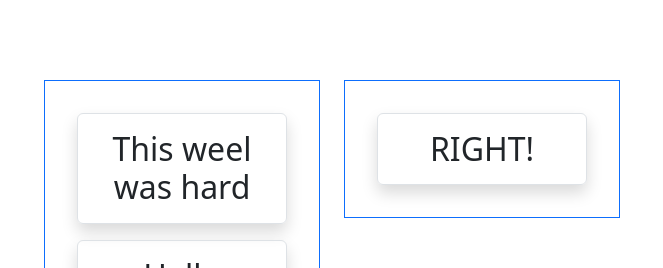
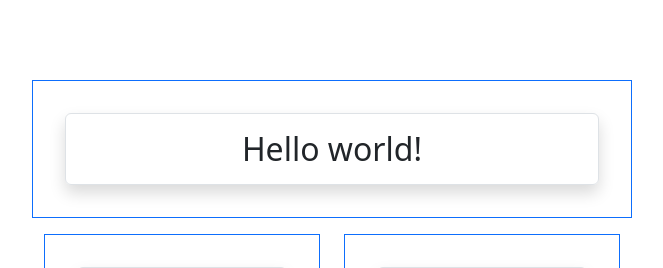
Before and after one commit to Grimdvl/react-test, a React (Create React App) app: page / in a window 1280 px wide. Shown: the top 268 px of the page, without its empty margins (308-971 px from the left). Built offline with nearby package versions, Linux system fonts and the light colour scheme.

Commit message:
lesson 11 done

```diff
--- a/src/App.js
+++ b/src/App.js
@@ -139,10 +139,21 @@
 	)
 }
 
+const HelloGreating = () => {
+	return (
+		<div style={{'width': '600px', 'margin': '0 auto'}}>
+			<DynamicGreating color={'primary'}>
+				<h2>Hello world!</h2>
+			</DynamicGreating>
+		</div>
+	)
+}
+
 function App() {
 	return (
 		<Wrapper>
 			<div className="App">
+				<HelloGreating/>
 				<BootstrapTest
 					left = {
 						<DynamicGreating color={'primary'}>
```
